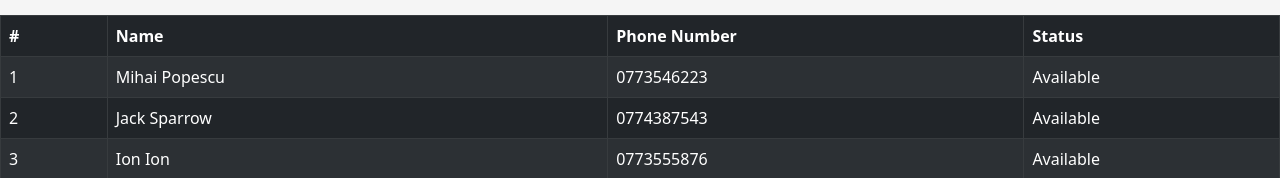
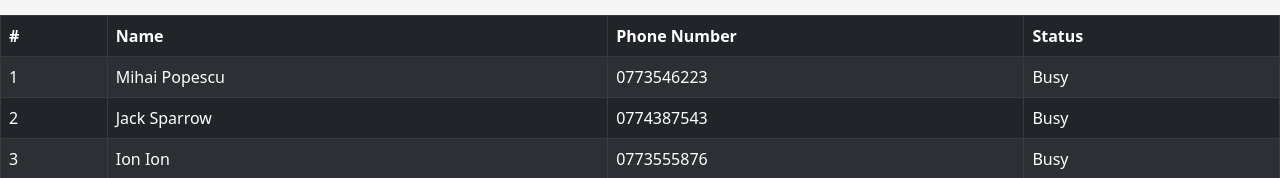
Before and after one commit to andreihojda15/SynergoDelivery, a React (Create React App) app: page / in a window 1280 px wide. Shown: the part 736-914 px from the top of the page. Built offline with nearby package versions, Linux system fonts and the light colour scheme.

Commit message:
fixed status on table

```diff
--- a/src/components/drivers/Drivers.js
+++ b/src/components/drivers/Drivers.js
@@ -102,7 +102,7 @@ class Drivers extends React.Component {
               <td>{i + 1}</td>
               <td>{item.name}</td>
               <td>{item.phoneNumber}</td>
-              <td>{item.carId ? "Available" : "Busy"}</td>
+              <td>{item.carId ? "Busy" : "Available"}</td>
             </tr>
           ))}
         </tbody>
```
